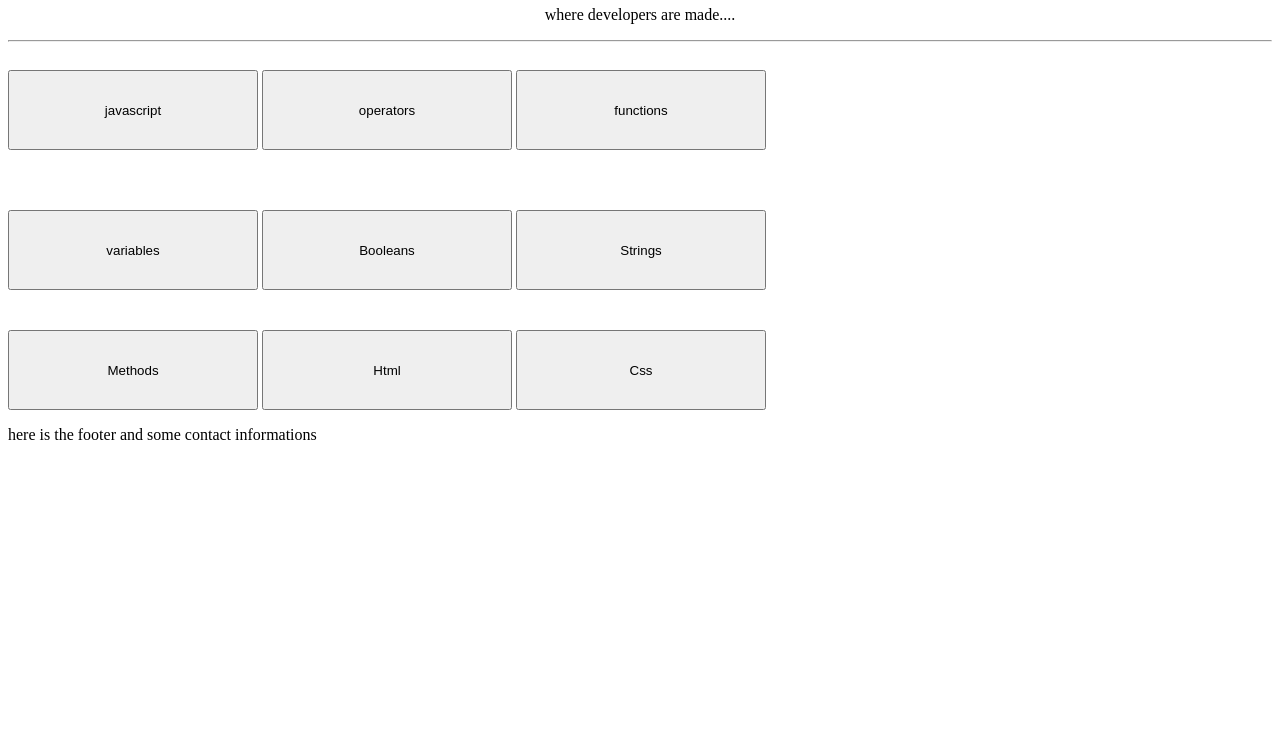
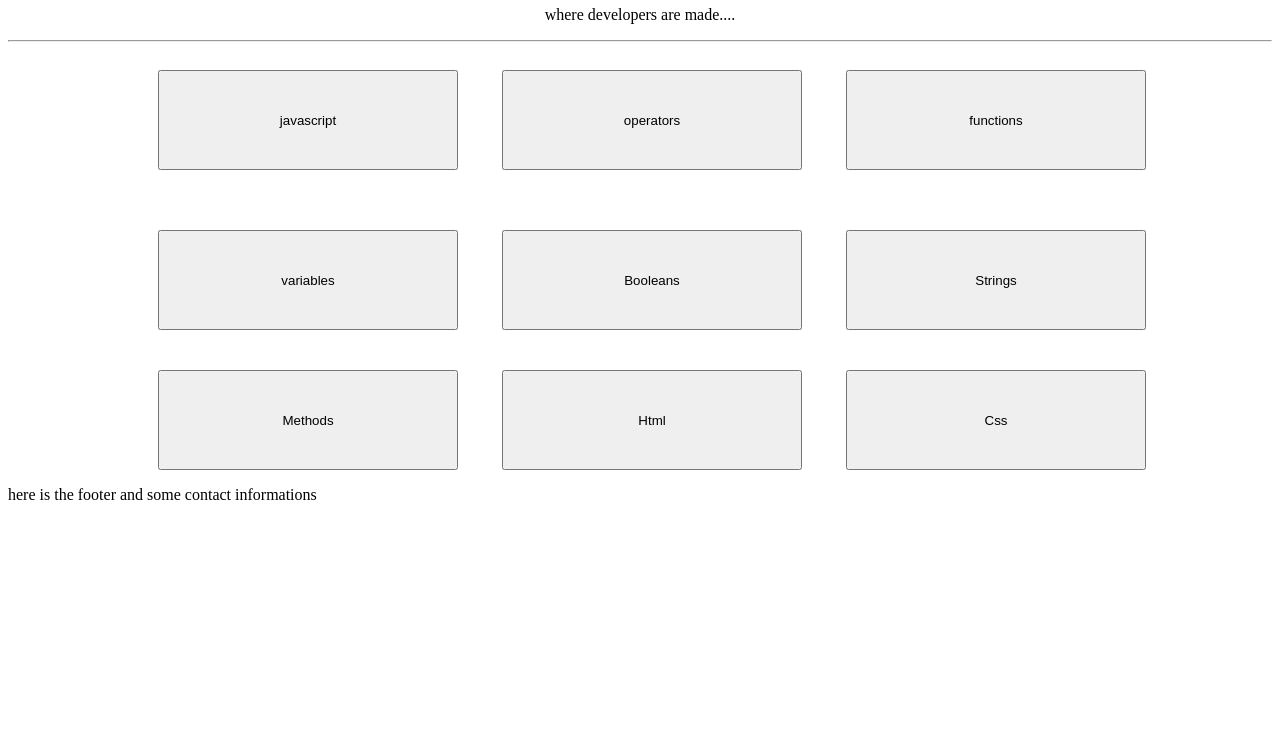
Before and after one commit to gabrielcoder247/flash-card, a plain HTML site: page index.html in a window 1280 px wide. Shown: the part 60-800 px from the top of the page. Drawn offline with nearby package versions, Linux system fonts and the light colour scheme.

Commit message:
add buttons

```diff
--- a/css/styles.css
+++ b/css/styles.css
@@ -3,54 +3,64 @@
     text-align: center;
 }
 .javascript {
-    width: 250px;
-    height: 80px;
+    width: 300px;
+    height: 100px;
     margin-top: 20px;
     margin-bottom:40px;
+    margin-left: 150px;
 
 
 }
 .operators {
-    width: 250px;
-    height: 80px;
+    width: 300px;
+    height: 100px;
     margin-top: 20px;
     margin-bottom:40px;
+    margin-left: 40px;
 
 }
 .css {
-    width: 250px;
-    height: 80px;
+    width: 300px;
+    height: 100px;
+    margin-left: 40px;
 
 }
 .jquery {
-    width: 250px;
-    height: 80px;
+    width: 300px;
+    height: 100px;
+    margin-left: 40px;
 
 }
 .functions {
-    width: 250px;
-    height: 80px;
+    width: 300px;
+    height: 100px;
+    margin-left: 40px;
 
 }
 .methods {
-    width: 250px;
-    height: 80px;
+    width: 300px;
+    height: 100px;
+    margin-left: 150px;
 }
 .variables {
-    width: 250px;
-    height: 80px;
+    width: 300px;
+    height: 100px;
     margin-top: 20px;
     margin-bottom:40px;
+    margin-left: 150px;
 }
 .strings {
-    width: 250px;
-    height: 80px;
+    width: 300px;
+    height: 100px;
+    margin-left: 40px;
 }
 .Html {
-    width: 250px;
-    height: 80px;
+    width: 300px;
+    height: 100px;
+    margin-left: 40px;
 }
 .booleans {
-    width: 250px;
-    height: 80px;
+    width: 300px;
+    height: 100px;
+    margin-left: 40px;
 }
--- a/index.html
+++ b/index.html
@@ -11,7 +11,7 @@
 <body>
     <div class ='container'>
         <div class = 'header'>
-            <h1>Devs Flask Board</h1>
+            <h1>Devs Flash Board</h1>
             <p>where developers are made....</p>
 
         </div>
```
